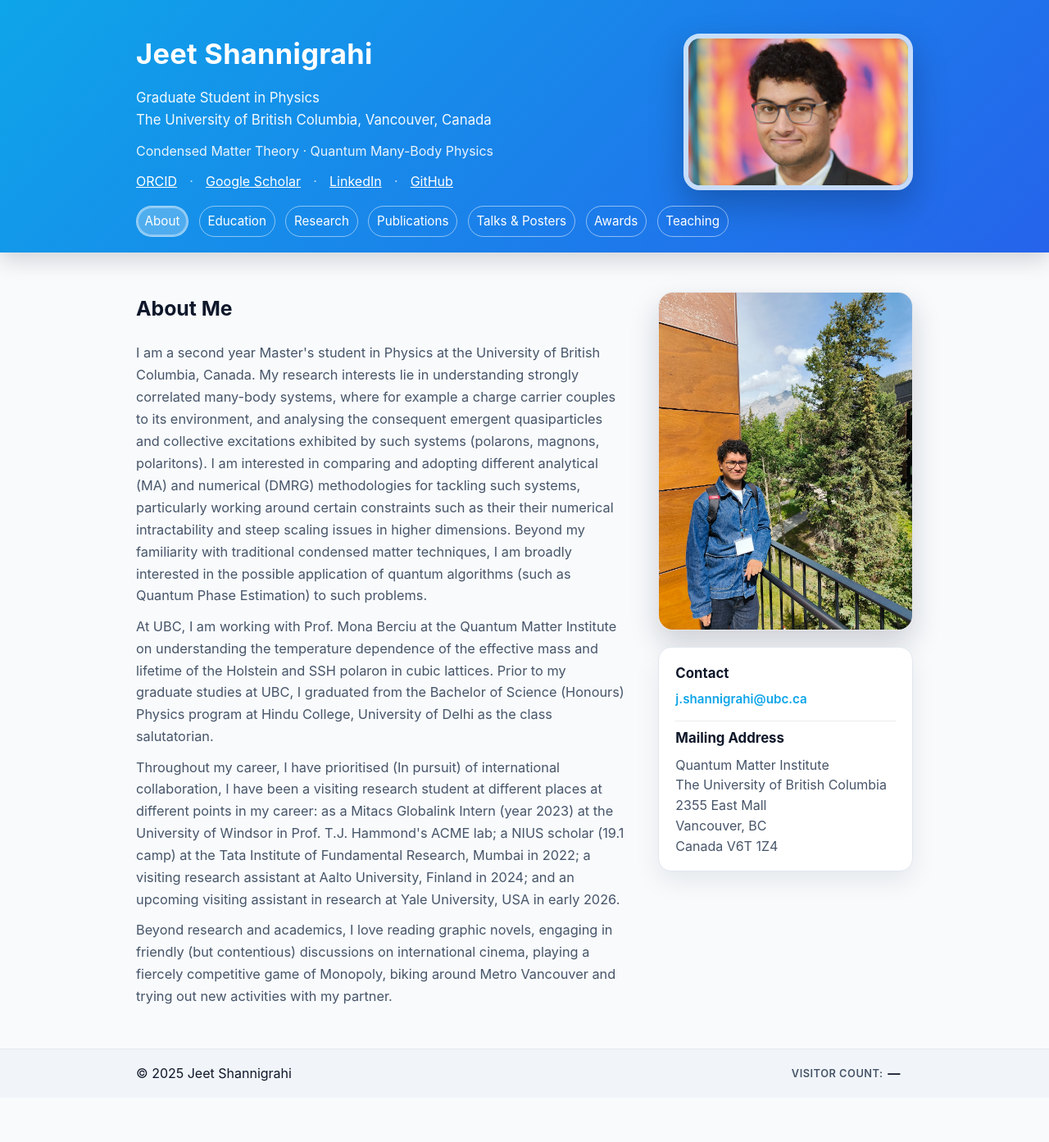
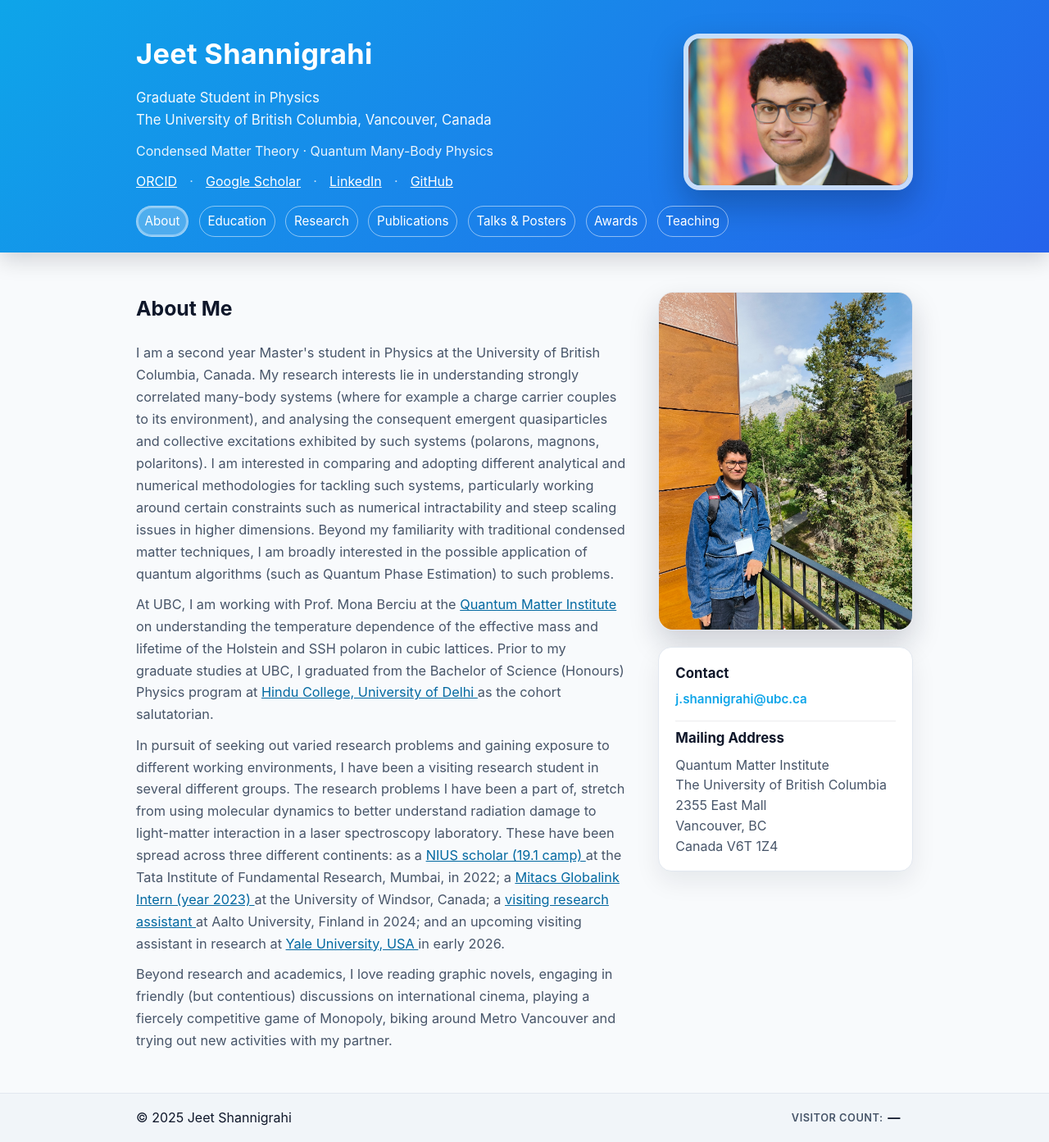
Before and after one commit to JeetShannigrahi21/JeetShannigrahi21.github.io, a Jekyll site: the page built from index.md, in a window 1280 px wide. Shown: the whole page at 82% size. Built offline with Jekyll 4.4.1, drawn with Linux system fonts in a browser that asks for light colours; before the commit the page ends 1339 px from its top, so only the background shows below that.

Commit message:
Update index.md

```diff
--- a/index.md
+++ b/index.md
@@ -8,13 +8,42 @@ permalink: /
   <article class="bio">
     <h2>About Me</h2>
     <p>
-      I am a second year Master's student in Physics at the University of British Columbia, Canada. My research interests lie in understanding strongly correlated many-body systems, where for example a charge carrier couples to its environment, and analysing the consequent emergent quasiparticles and collective excitations exhibited by such systems (polarons, magnons, polaritons). I am interested in comparing and adopting different analytical (MA) and numerical (DMRG) methodologies for tackling such systems, particularly working around certain constraints such as their their numerical intractability and steep scaling issues in higher dimensions. Beyond my familiarity with traditional condensed matter techniques, I am broadly interested in the possible application of quantum algorithms (such as Quantum Phase Estimation) to such problems.
+      I am a second year Master's student in Physics at the University of British Columbia, Canada. My research interests lie in understanding strongly correlated many-body systems (where for example a charge carrier couples to its environment), and analysing the consequent emergent quasiparticles and collective excitations exhibited by such systems (polarons, magnons, polaritons). I am interested in comparing and adopting different analytical and numerical methodologies for tackling such systems, particularly working around certain constraints such as numerical intractability and steep scaling issues in higher dimensions. Beyond my familiarity with traditional condensed matter techniques, I am broadly interested in the possible application of quantum algorithms (such as Quantum Phase Estimation) to such problems.
+    </p>
+<p>
+      At UBC, I am working with Prof. Mona Berciu at the
+      <a href="https://qmi.ubc.ca" target="_blank" rel="noopener noreferrer">
+        Quantum Matter Institute
+      </a>
+      on understanding the temperature dependence of the effective mass and lifetime
+      of the Holstein and SSH polaron in cubic lattices. Prior to my graduate
+      studies at UBC, I graduated from the Bachelor of Science (Honours) Physics
+      program at
+      <a href="https://hinducollege.ac.in" target="_blank" rel="noopener noreferrer">
+        Hindu College, University of Delhi
+      </a>
+      as the cohort salutatorian.
     </p>
     <p>
-      At UBC, I am working with Prof. Mona Berciu at the Quantum Matter Institute on understanding the temperature dependence of the effective mass and lifetime of the Holstein and SSH polaron in cubic lattices. Prior to my graduate studies at UBC, I graduated from the Bachelor of Science (Honours) Physics program at Hindu College, University of Delhi as the class salutatorian.
-    </p>
-    <p>
-      Throughout my career, I have prioritised (In pursuit) of international collaboration, I have been a visiting research student at different places at different points in my career: as a Mitacs Globalink Intern (year 2023) at the University of Windsor in Prof. T.J. Hammond's ACME lab; a NIUS scholar (19.1 camp) at the Tata Institute of Fundamental Research, Mumbai in 2022; a visiting research assistant at Aalto University, Finland in 2024; and an upcoming visiting assistant in research at Yale University, USA in early 2026.
+      In pursuit of seeking out varied research problems and gaining exposure to different working environments, I have been a visiting research student in several different groups. The research problems I have been a part of, stretch from using molecular dynamics to better understand radiation damage to light-matter interaction in a laser spectroscopy laboratory. These have been spread across three different continents: as a
+  <a href="https://nius.hbcse.tifr.res.in/" target="_blank" rel="noopener noreferrer">
+    NIUS scholar (19.1 camp)
+  </a>
+  at the Tata Institute of Fundamental Research, Mumbai, in 2022;
+  a
+  <a href="https://www.mitacs.ca/our-programs/globalink-research-internship-students/" target="_blank" rel="noopener noreferrer">
+    Mitacs Globalink Intern (year 2023)
+  </a>
+  at the University of Windsor, Canada;
+  a
+  <a href="https://www.aalto.fi/en/aalto-science-institute-asci/aalto-science-institute-international-summer-research-programme" target="_blank" rel="noopener noreferrer">
+    visiting research assistant
+  </a>
+  at Aalto University, Finland in 2024; and an upcoming visiting assistant in research at
+  <a href="https://www.yale.edu/" target="_blank" rel="noopener noreferrer">
+    Yale University, USA
+  </a>
+  in early 2026.
     </p>
     <p>
       Beyond research and academics, I love reading graphic novels, engaging in friendly (but contentious) discussions on international cinema, playing a fiercely competitive game of Monopoly, biking around Metro Vancouver and trying out new activities with my partner.
```
